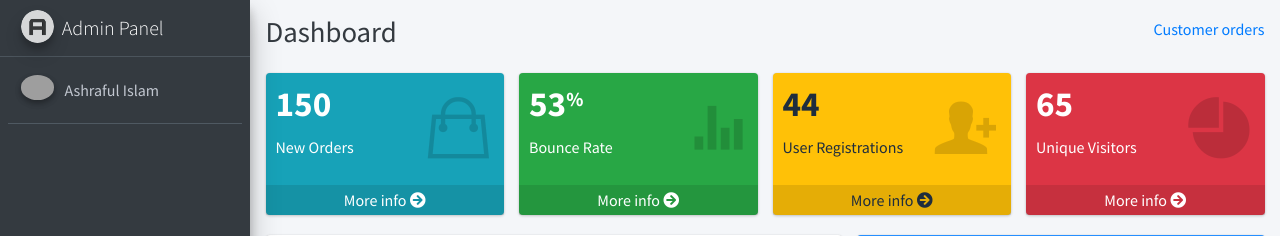
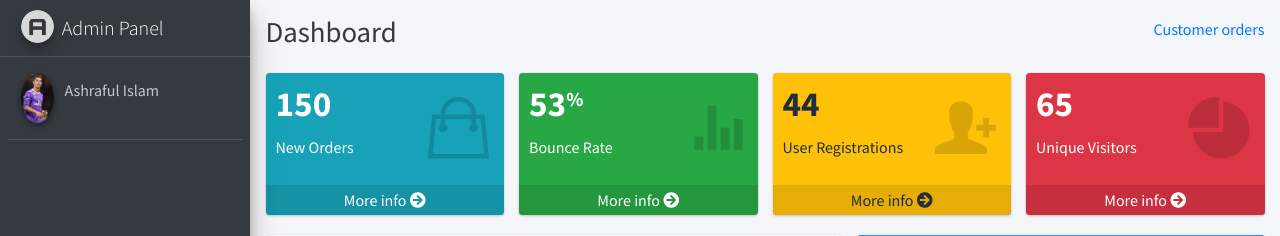
Before and after one commit to alvee32/GroceryBazar, a PHP site: page /GroceryBazar/admin/dashboard.php in a window 1280 px wide. Shown: the top 236 px of the page. Run offline with PHP 8.4, Linux system fonts and the light colour scheme; some libraries are stand-ins or nearby versions; grey boxes are pictures that could not be loaded.

Commit message:
added profile photo in admin

```diff
--- a/admin/dashboard.php
+++ b/admin/dashboard.php
@@ -45,7 +45,7 @@
       <!-- Sidebar user panel (optional) -->
       <div class="user-panel mt-3 pb-3 mb-3 d-flex">
         <div class="image">
-          <img src="dist/img/zerin.jpg" class="img-circle elevation-2" alt="User Image">
+          <img src="dist/img/ronaldo.jpg" class="img-circle elevation-2" alt="User Image">
         </div>
         <div class="info">
           <a href="#" class="d-block"> Ashraful Islam</a>
```
Also changed, not shown: admin/dist/img/ronaldo.jpg (added).
